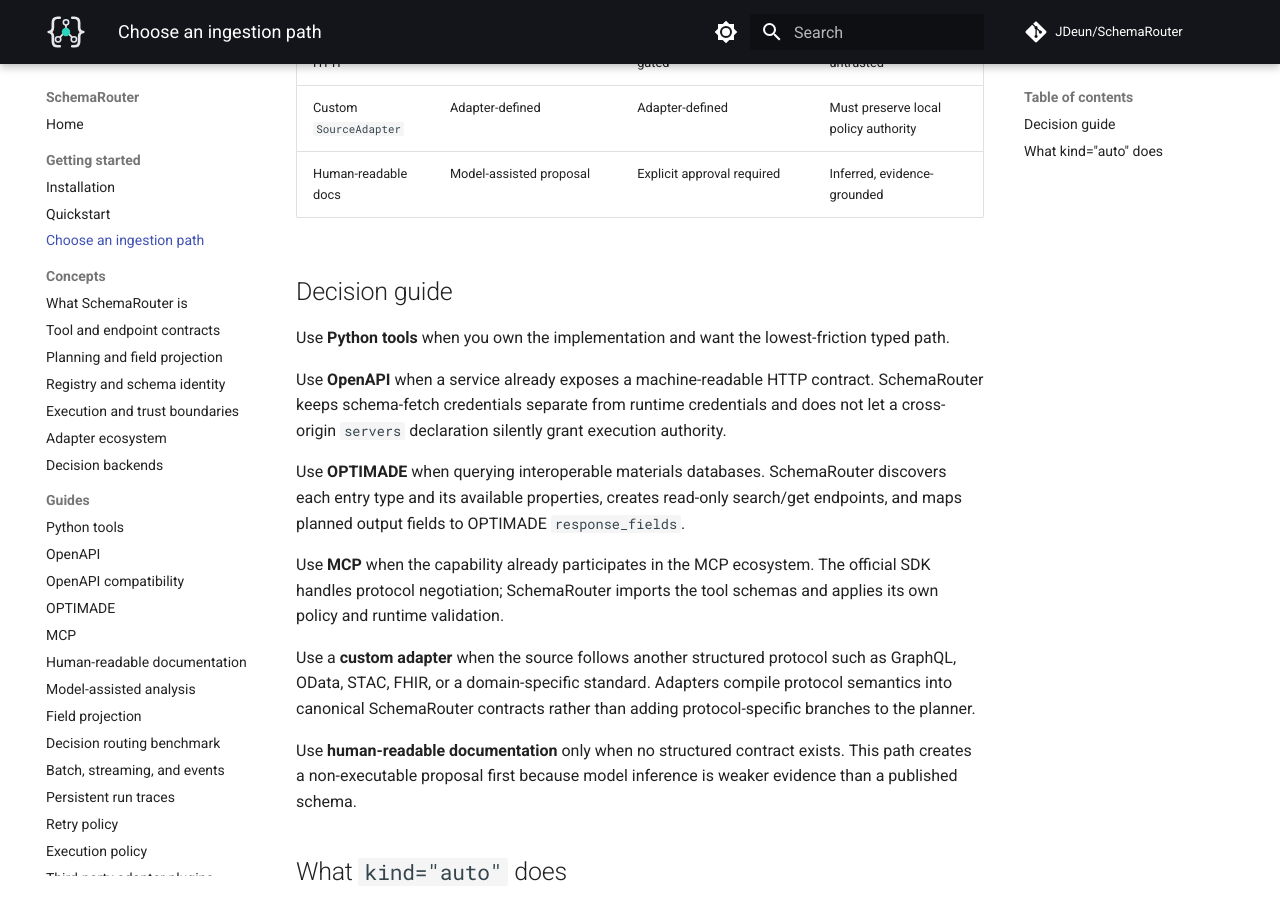
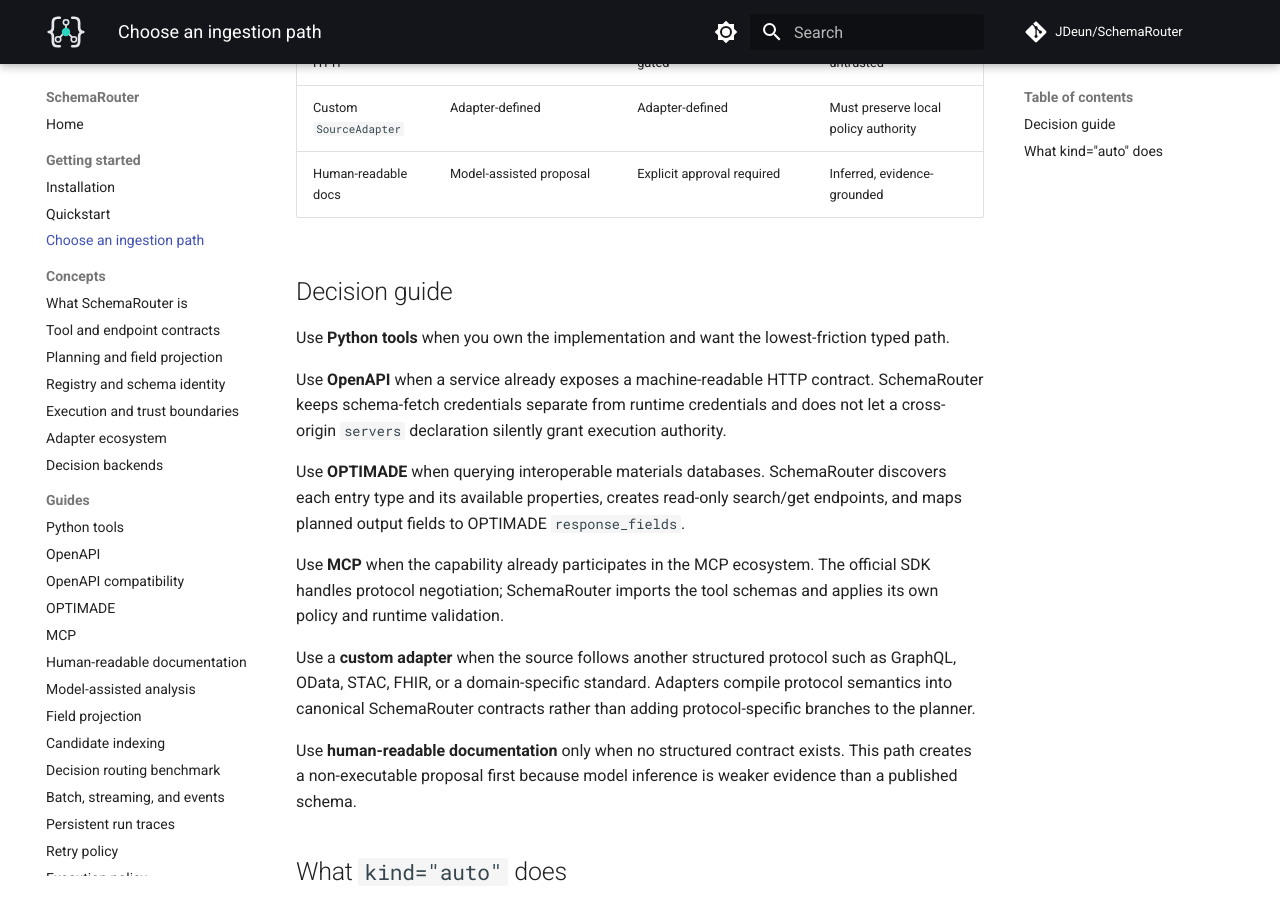
Before and after one commit to JDeun/SchemaRouter, an MkDocs documentation site: the page built from docs/getting-started/ingestion-paths.md, in a window 1280 px wide and 900 px high, scrolled down 507 px. Built offline with MkDocs 1.6.1 and Material for MkDocs 9.7.7, drawn with Linux system fonts in a browser that asks for light colours; comment, search, counter and statistics services are not loaded.

Commit message:
docs: add candidate indexing navigation

```diff
--- a/mkdocs.yml
+++ b/mkdocs.yml
@@ -107,6 +107,7 @@
       - Human-readable documentation: guides/html-documentation.md
       - Model-assisted analysis: guides/model-analyzer.md
       - Field projection: guides/field-projection.md
+      - Candidate indexing: guides/candidate-indexing.md
       - Decision routing benchmark: guides/decision-benchmark.md
       - Batch, streaming, and events: guides/runtime.md
       - Persistent run traces: guides/run-traces.md
```
